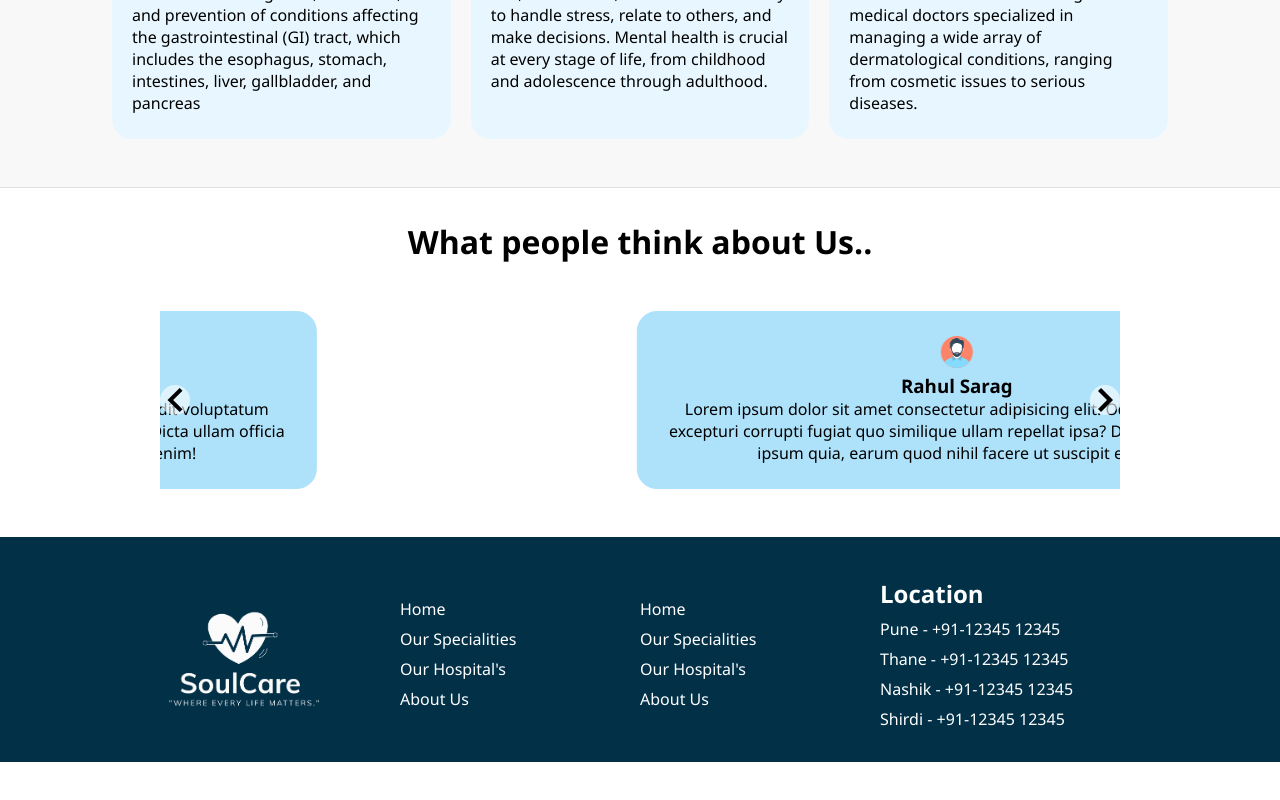
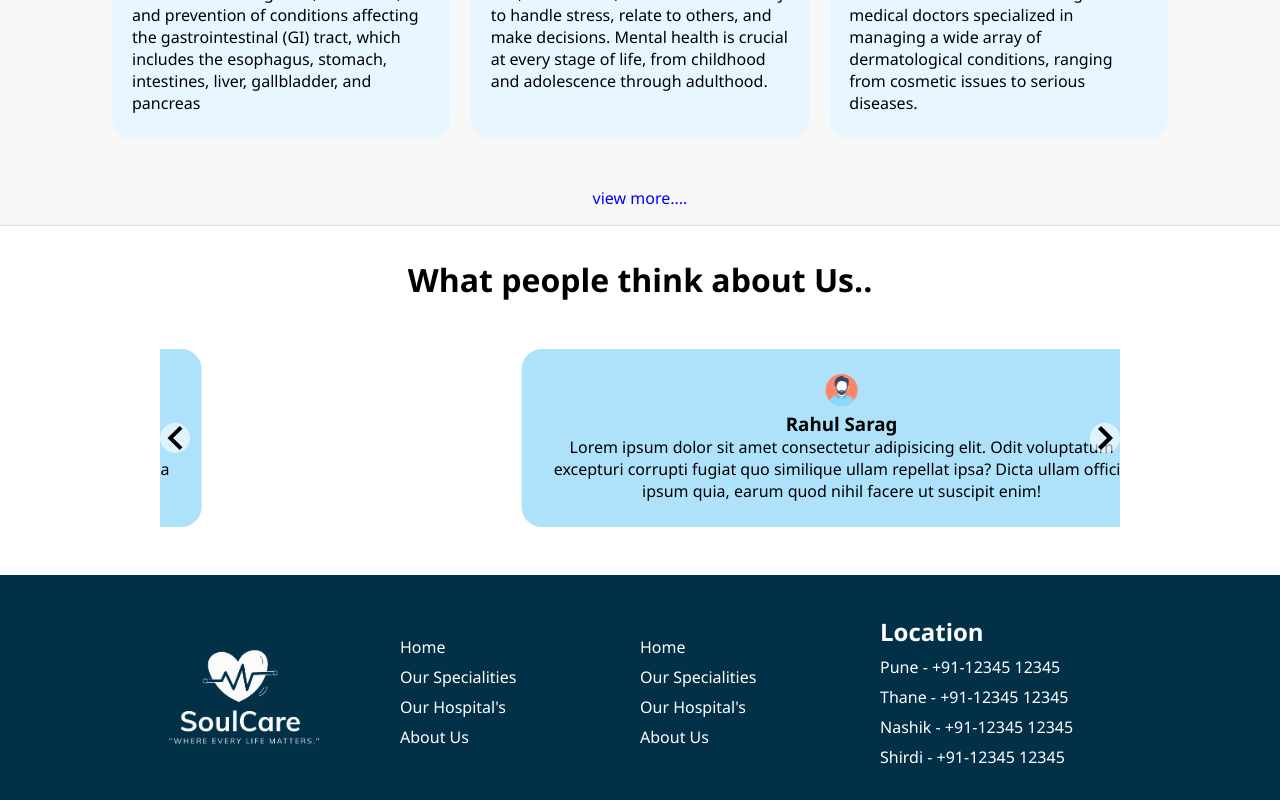
Before and after one commit to pushkarshevare/SoulCare, a React (Vite) app: page / in a window 1280 px wide. Shown: the part 1154-1954 px from the top of the page. Before the commit the page ends 1916 px from the top, so only its background shows below. Built offline with nearby package versions, Linux system fonts and the light colour scheme; some icons are missing; a web font is replaced by a local one.

Commit message:
my changes update specialized

```diff
--- a/src/components/Specialized/Specialized.jsx
+++ b/src/components/Specialized/Specialized.jsx
@@ -57,6 +57,9 @@ const Specialized = () => {
             </p>
         </div>
       </div>
+      <div className="view">
+        <p>view more....</p>
+      </div>
     </div>
   )
 }
--- a/src/components/Specialized/style.css
+++ b/src/components/Specialized/style.css
@@ -34,3 +34,11 @@
     gap: 10px;
     margin-bottom: 10px;
 }
+.special .view :where(p){
+    text-align: center;
+    color: blue;
+    margin-bottom: 1rem;
+}
+.special .view :where(p):hover{
+    text-decoration: underline;
+}
```
